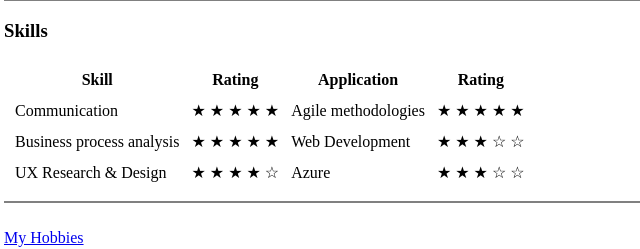
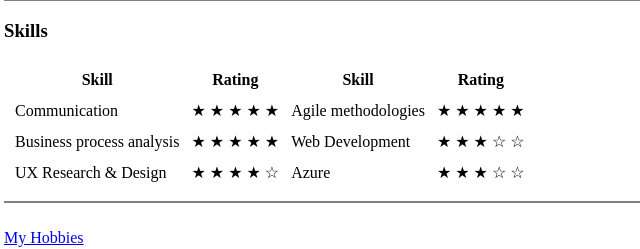
Before and after one commit to andreaavenant/CV, a plain HTML site: page index.html in a window 1280 px wide. Shown: the part 1229-1478 px from the top of the page, 4-644 px from the left. Drawn offline with Linux system fonts and the light colour scheme.

Commit message:
Homepage update

```diff
--- a/index.html
+++ b/index.html
@@ -96,7 +96,7 @@
     <thead>
       <th>Skill</th>
       <th>Rating</th>
-      <th>Application</th>
+      <th>Skill</th>
       <th>Rating</th>
     </thead>
     <tbody>
```
